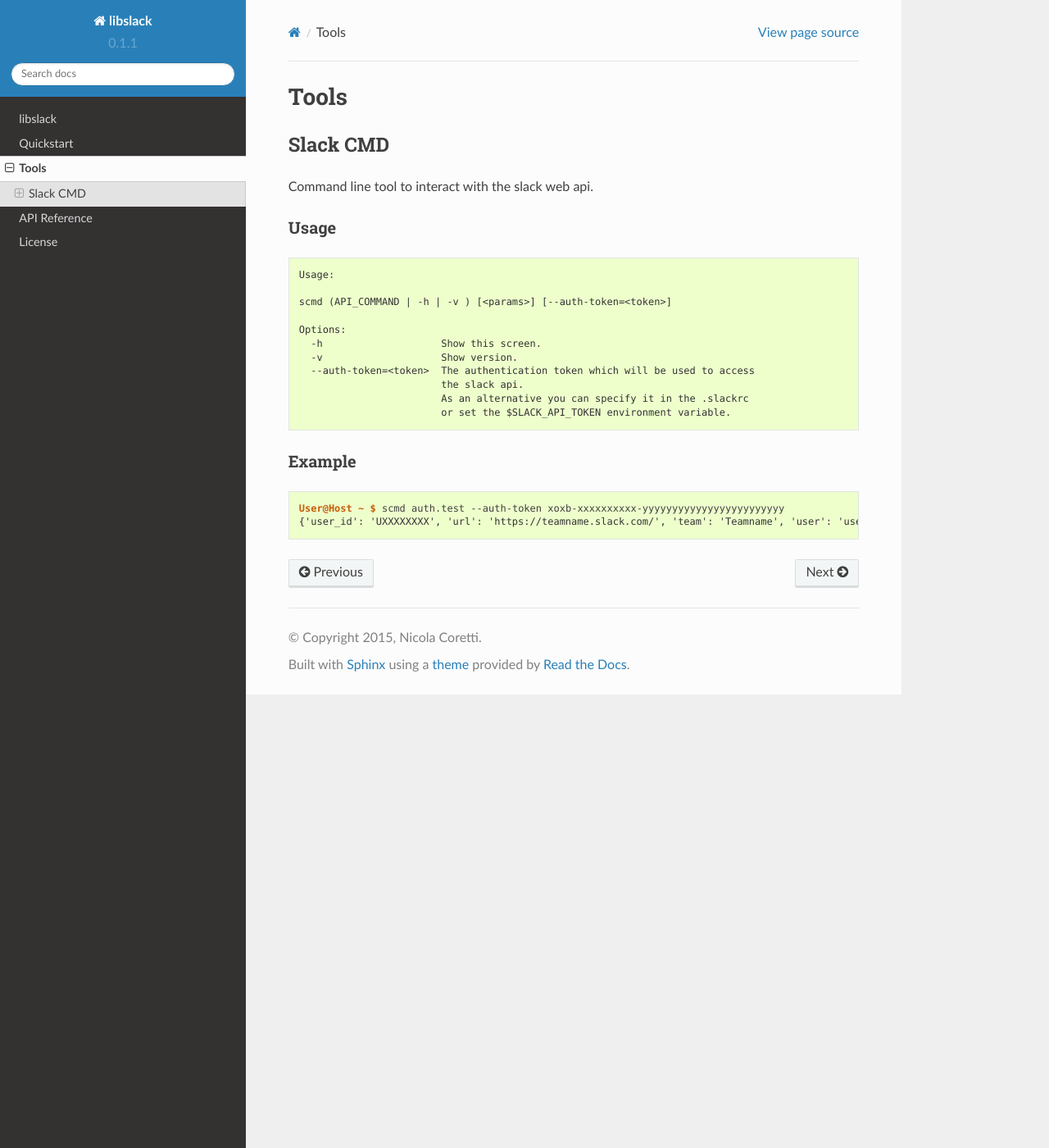
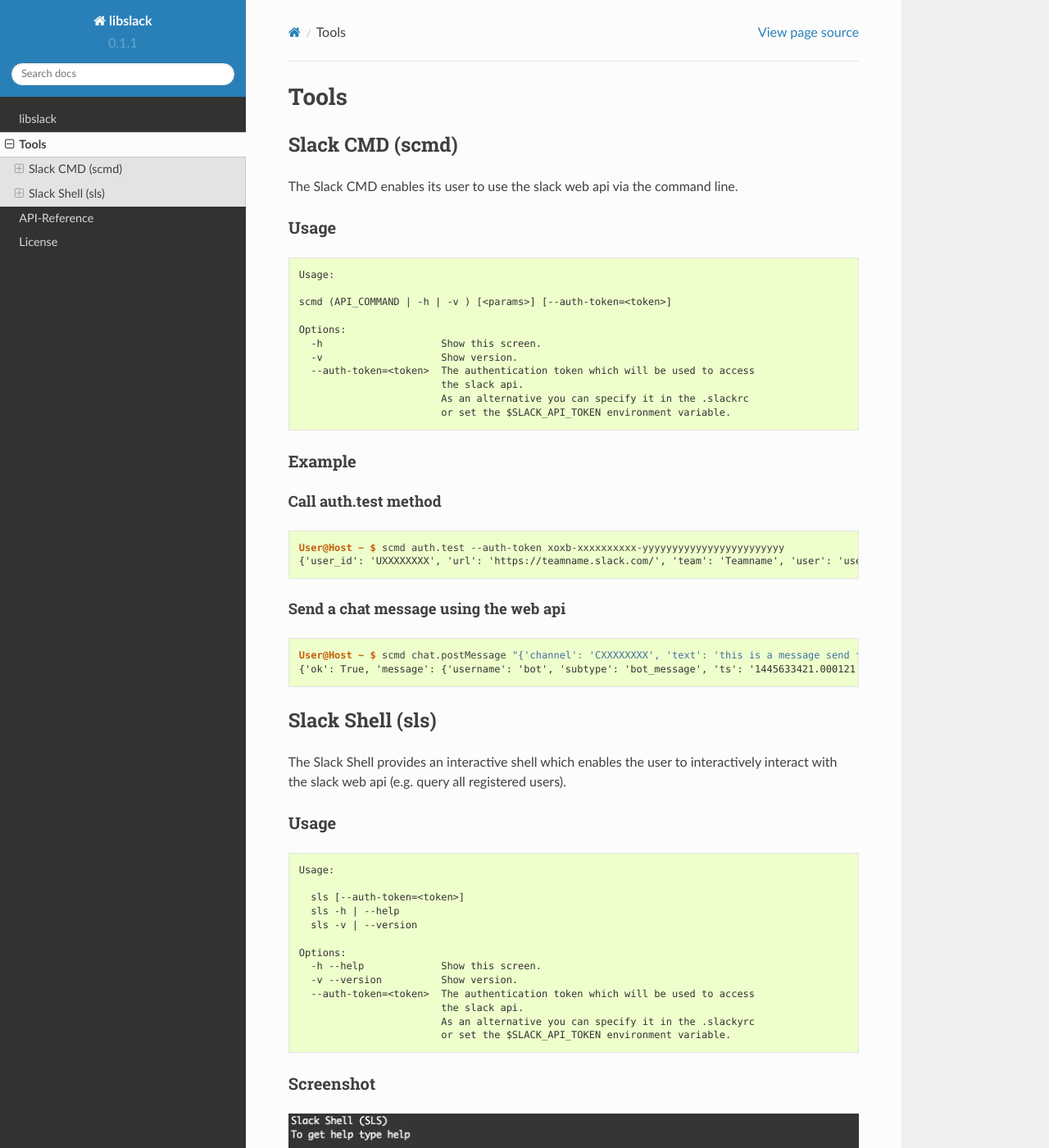
Before and after one commit to Nicoretti/libslack, a Sphinx documentation site: the page built from docs/tools.rst, in a window 1280 px wide and 1400 px high. Shown: the whole window at 82% size. Built offline with Sphinx 7.4.7 and the Read the Docs theme 2.0.0, drawn with Linux system fonts in a browser that asks for light colours.

Commit message:
- / updated documentation

```diff
--- a/docs/index.rst
+++ b/docs/index.rst
@@ -5,9 +5,8 @@
     :maxdepth: 3
 
     readme_link
-    quickstart
     tools
-    modules
+    slackapi
     license
 
 
--- a/docs/scmd.rst
+++ /dev/null
@@ -1,5 +0,0 @@
-scmd
-====
-
-.. automodule:: scmd
-    :members:
--- a/docs/slackapi.rst
+++ b/docs/slackapi.rst
@@ -1,5 +1,5 @@
-slackapi
-========
+API-Reference
+=============
 
 .. automodule:: slackapi
     :members:
--- a/docs/tools.rst
+++ b/docs/tools.rst
@@ -1,12 +1,12 @@
 Tools
 =====
 
-Slack CMD
----------
-Command line tool to interact with the slack web api.
+Slack CMD (scmd)
+----------------
+The Slack CMD enables its user to use the slack web api via the command line.
 
 Usage
-++++++
+*****
 
 .. code-block:: console
 
@@ -24,9 +24,48 @@
 
 
 Example
-++++++++
+*******
 
+Call auth.test method
++++++++++++++++++++++
 .. code-block:: console
 
     User@Host ~ $ scmd auth.test --auth-token xoxb-xxxxxxxxxx-yyyyyyyyyyyyyyyyyyyyyyyy
     {'user_id': 'UXXXXXXXX', 'url': 'https://teamname.slack.com/', 'team': 'Teamname', 'user': 'username', 'team_id': 'TXXXXXXXX', 'ok': True}
+
+Send a chat message using the web api
++++++++++++++++++++++++++++++++++++++
+.. code-block:: console
+
+    User@Host ~ $ scmd chat.postMessage "{'channel': 'CXXXXXXXX', 'text': 'this is a message send fd from the command line ;)'}" --auth-token="xoxp-xxxxxxxxxx-yyyyyyyyyy-xxxxxxxxxx-yyyyyy"
+    {'ok': True, 'message': {'username': 'bot', 'subtype': 'bot_message', 'ts': '1445633421.000121', 'text': 'this is a message send fd from the command line ;)', 'type': 'message'}, 'ts': '1445633421.000121', 'channel': 'CXXXXXXXX'}
+
+Slack Shell (sls)
+-----------------
+The Slack Shell provides an interactive shell which enables the user to interactively interact
+with the slack web api (e.g. query all registered users).
+
+Usage
+*****
+
+.. code-block:: console
+
+    Usage:
+
+      sls [--auth-token=<token>]
+      sls -h | --help
+      sls -v | --version
+
+    Options:
+      -h --help             Show this screen.
+      -v --version          Show version.
+      --auth-token=<token>  The authentication token which will be used to access
+                            the slack api.
+                            As an alternative you can specify it in the .slackyrc
+                            or set the $SLACK_API_TOKEN environment variable.
+
+
+Screenshot
+**********
+
+.. image:: _static/sls.png
--- a/scmd.py
+++ b/scmd.py
@@ -54,7 +54,7 @@
             print("Error: No authentication token available!", file=sys.stderr)
             exit(-1)
         slack_api = slackapi.SlackApi(authentication_token=auth_token)
-        response = slack_api.call(args['API_COMMAND'], parameters=args['<params>'])
+        response = slack_api.call(args['API_COMMAND'], parameters=eval(args['<params>']))
         if response.is_error():
             error_message = "Error occured, details: {0}"
             print(error_message.format(response.get_error_message()), file=sys.stderr)
--- a/setup.py
+++ b/setup.py
@@ -13,6 +13,7 @@
     entry_points={
         'console_scripts': [
             'scmd=scmd:main',
+            'sls=sls:main',
         ],
     },
     keywords=['slack', 'cmd', 'api'],
```
Also changed, not shown: docs/modules.rst (deleted, +0 -8 lines), docs/quickstart.rst (deleted, +0 -7 lines), slackapi.py (+21 -6 lines), sls.py (+53 -5 lines), docs/_static/sls.png (added).
